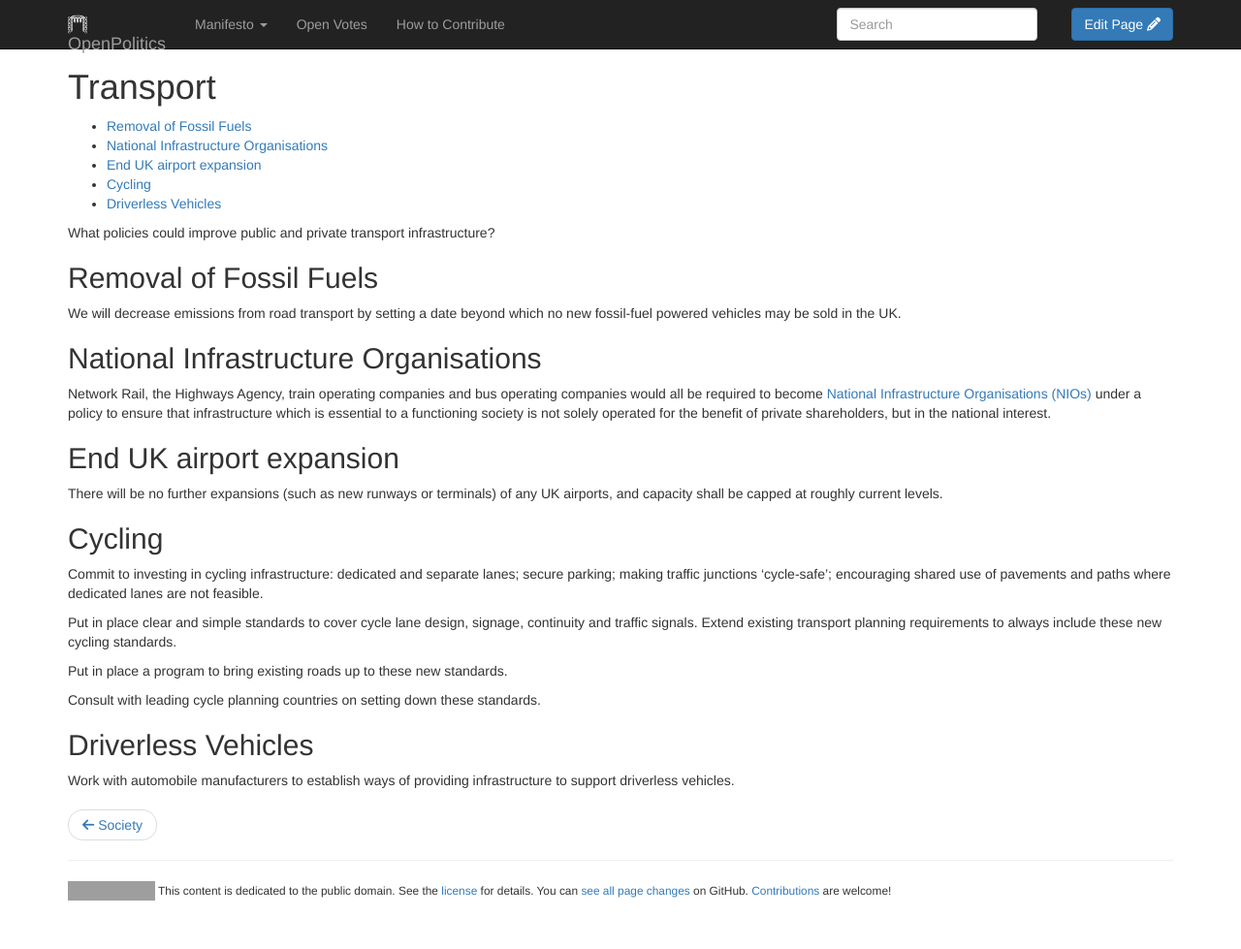
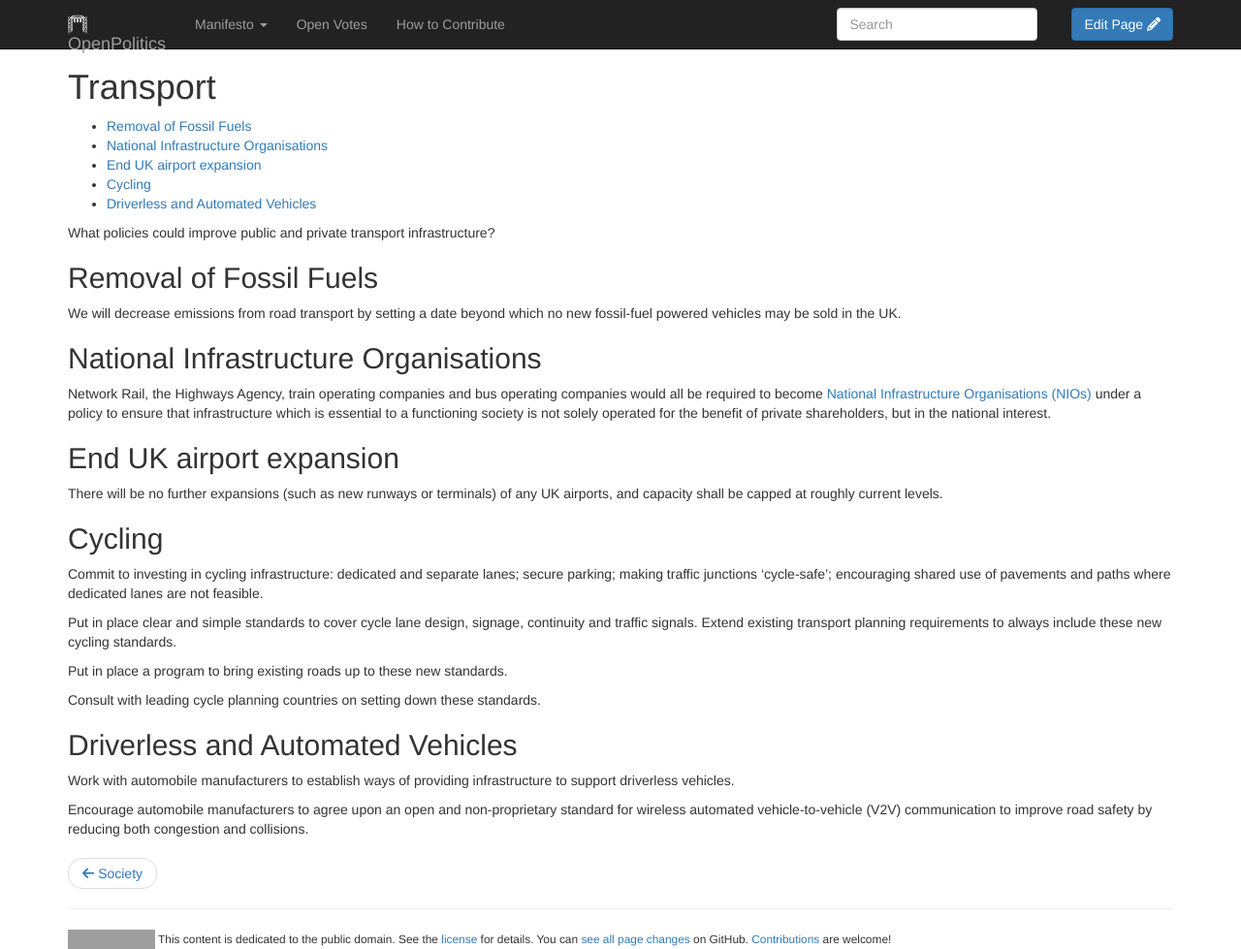
Before and after one commit to openpolitics/manifesto, a Jekyll site: the page built from manifesto/transport.md, in a window 1280 px wide and 979 px high. Shown: the whole window at 97% size. Built offline with Jekyll 4.4.1, drawn with Linux system fonts in a browser that asks for light colours; nearby versions of some CDN libraries; library files that are not in the unit come from our copies; grey boxes are pictures that could not be loaded.

Commit message:
Automated V2V Comms

```diff
--- a/manifesto/transport.md
+++ b/manifesto/transport.md
@@ -3,6 +3,7 @@ title: Transport
 layout: policy
 published: true
 ---
+
 * table of contents
 {:toc}
 
@@ -30,6 +31,8 @@ Put in place a program to bring existing roads up to these new standards.
 
 Consult with leading cycle planning countries on setting down these standards.
 
-## Driverless Vehicles
+## Driverless and Automated Vehicles
 
 Work with automobile manufacturers to establish ways of providing infrastructure to support driverless vehicles.
+
+Encourage automobile manufacturers to agree upon an open and non-proprietary standard for wireless automated vehicle-to-vehicle (V2V) communication to improve road safety by reducing both congestion and collisions.
```
